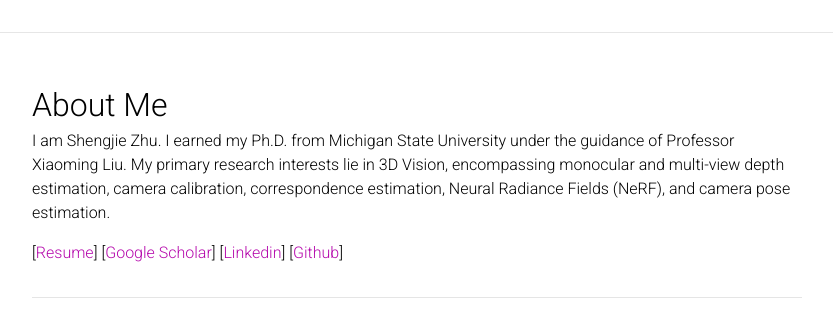
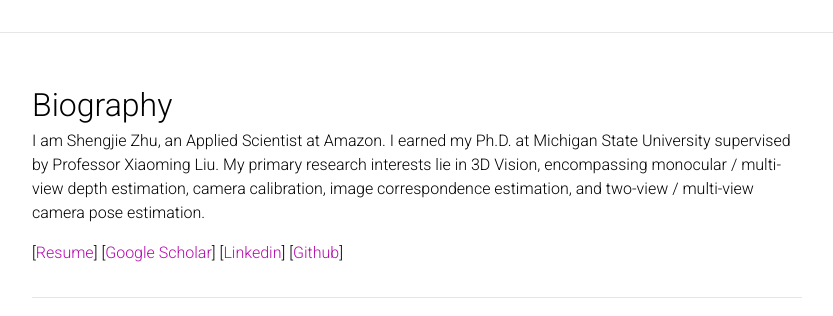
Before and after one commit to ShngJZ/ShngJZ.github.io, a Jekyll site: the page built from _pages/about.md, in a window 1280 px wide, cut to the strip 0-316 px from the top of the page. Shown: the whole strip, without its empty margins (223-1056 px from the left). Built offline with Jekyll 4.4.1, drawn with Linux system fonts in a browser that asks for light colours; comment, search, counter and statistics services are not loaded; a style sheet for code colours, icons or effects is not loaded.

Commit message:
update about me

```diff
--- a/_pages/about.md
+++ b/_pages/about.md
@@ -6,10 +6,10 @@
 nav: false
 nav_order: 0
 ---
-<font size="6.5"> About Me </font>
-I am Shengjie Zhu.
-I earned my Ph.D. from Michigan State University under the guidance of Professor Xiaoming Liu.
-My primary research interests lie in 3D Vision, encompassing monocular and multi-view depth estimation, camera calibration, correspondence estimation, Neural Radiance Fields (NeRF), and camera pose estimation.
+<font size="6.5"> Biography </font>
+I am Shengjie Zhu, an Applied Scientist at Amazon.
+I earned my Ph.D. at Michigan State University supervised by Professor Xiaoming Liu.
+My primary research interests lie in 3D Vision, encompassing monocular / multi-view depth estimation, camera calibration, image correspondence estimation, and two-view / multi-view camera pose estimation.
 
 [[Resume](https://shngjz.github.io/assets/pdf/Shengjie_Zhu_Resume.pdf)] [[Google Scholar](https://scholar.google.com/citations?user=4hHEXZkAAAAJ&hl=en)] [[Linkedin](https://www.linkedin.com/in/shengjie-zhu-b71945159/)] [[Github](https://github.com/ShngJZ)]
 
```
